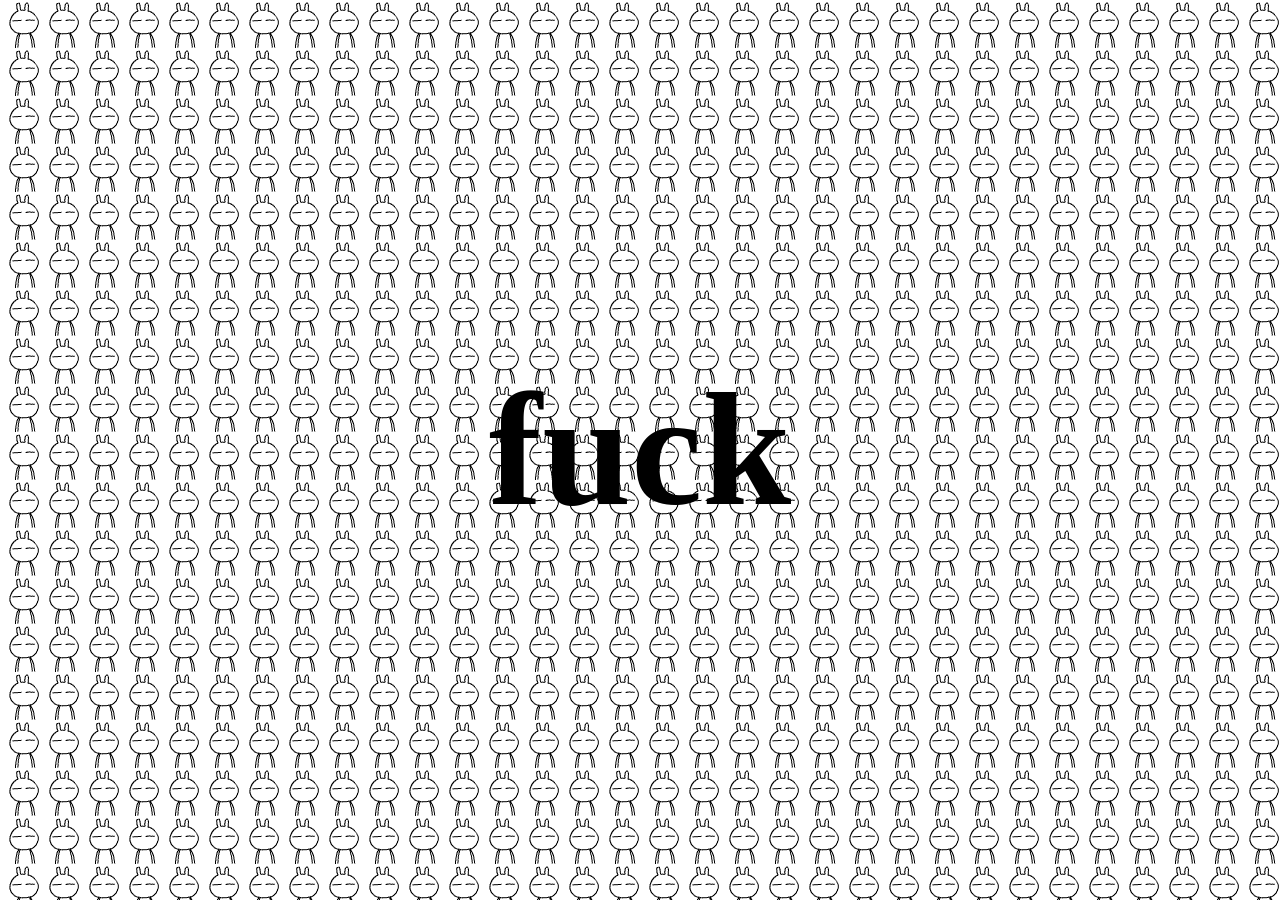
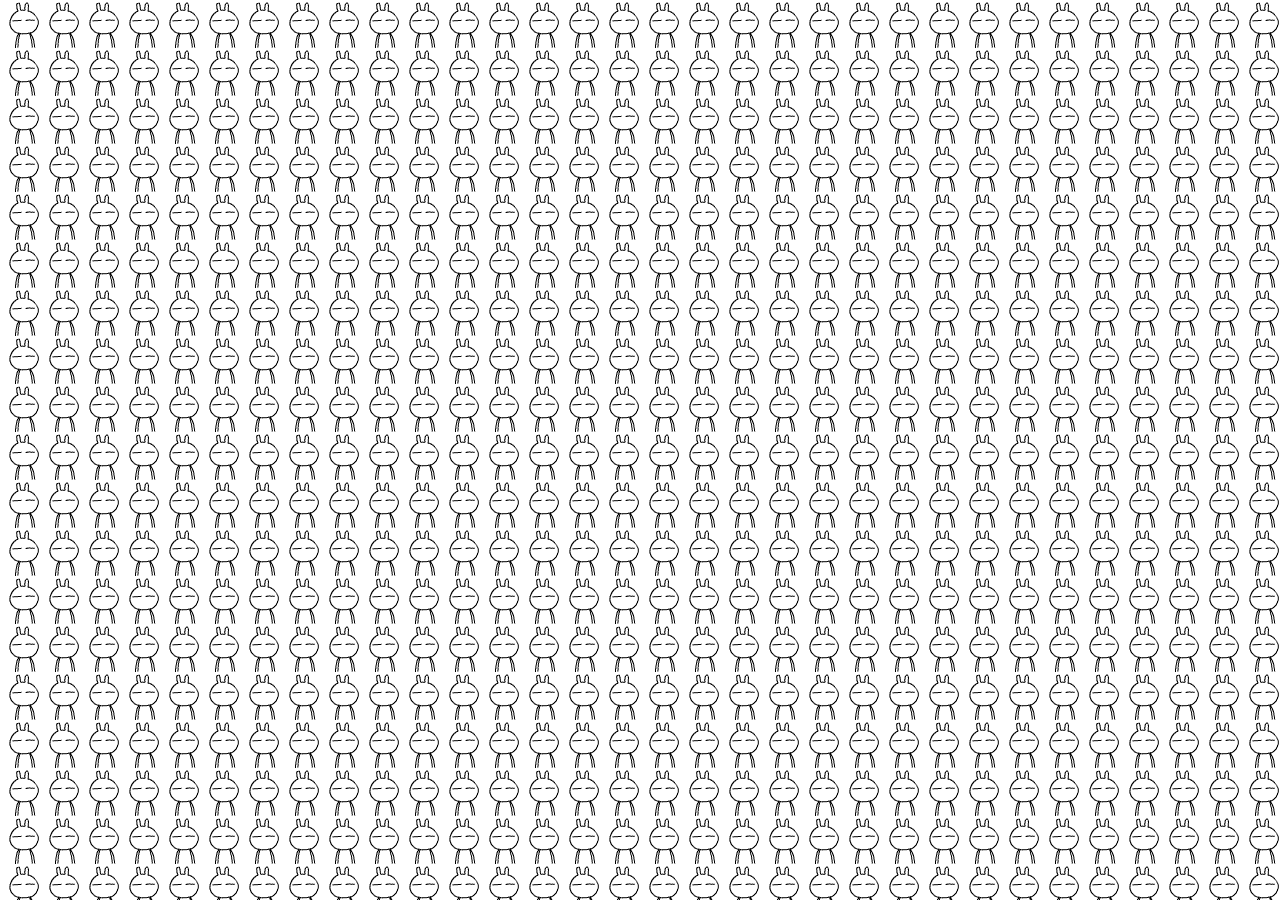
Before and after one commit to telegram-stickers/telegram-stickers.github.io, a Jekyll site: the page 163.html, which Jekyll copies as it is, in a window 1280 px wide. Built offline with Jekyll 4.4.1, drawn with Linux system fonts in a browser that asks for light colours.

Commit message:
NO FUCKS ALLOWED

```diff
--- a/163.html
+++ b/163.html
@@ -3,5 +3,5 @@
 </head>
 
 <body>
-    <h1>fuck</h1>
+    <!-- <h1>fuck</h1> -->
 </body>
```
